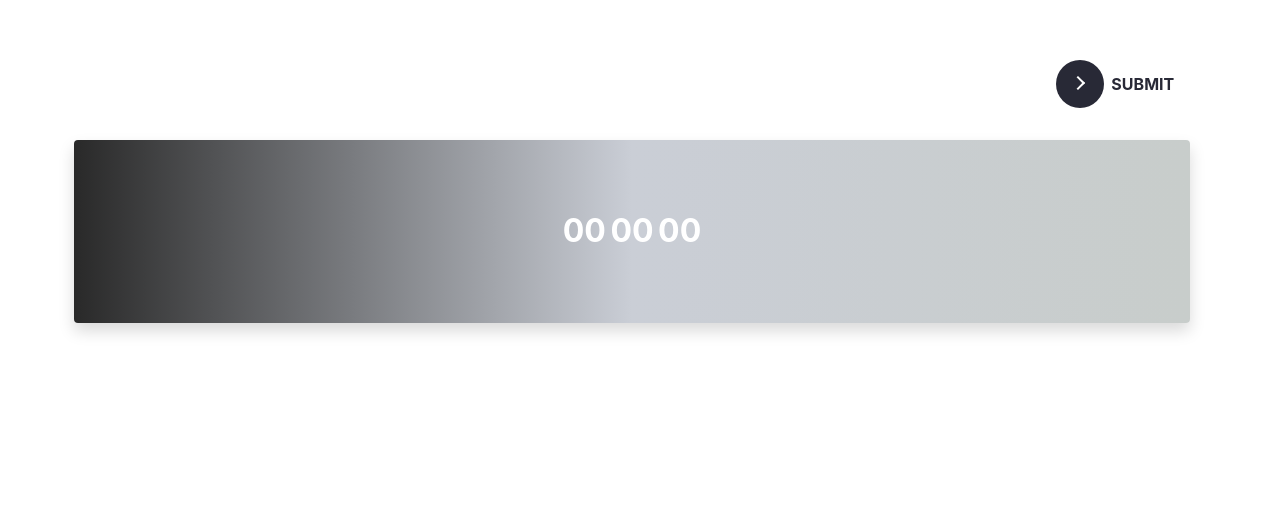
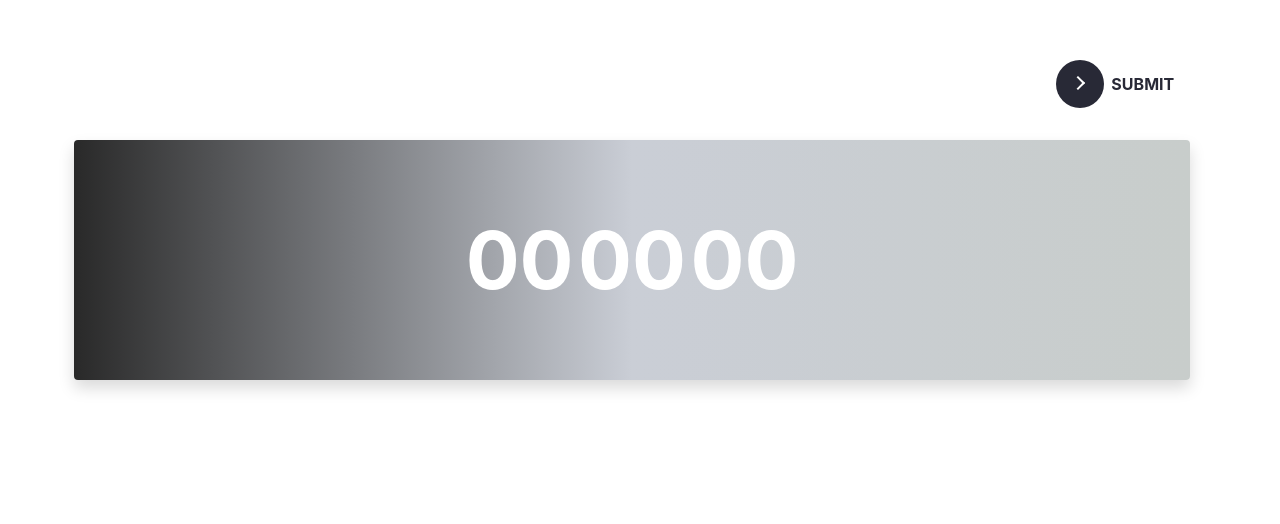
Before and after one commit to Findcoding/gdsc_iiitd_bytes_decoder, a Django app: page /home in a window 1280 px wide. Shown: the part 347-871 px from the top of the page. Before the commit the page ends 681 px from the top, so only its background shows below. Run offline with Django 3.2, Linux system fonts and the light colour scheme; some libraries are stand-ins or nearby versions.

Commit message:
card size fixed.

```diff
--- a/static/css/home.css
+++ b/static/css/home.css
@@ -104,7 +104,9 @@
     background: linear-gradient(to right, #292929, #caced6, #c8cdcb);
 }
 
-
+.h22 {
+    font-size: 5rem !important;
+}
 
 /* dropdown */
 
--- a/templates/home.html
+++ b/templates/home.html
@@ -90,13 +90,12 @@
         <div class="py-5 inner">
             <div class="container py-5">
                     <div class="rounded bg-gradient-1 text-white shadow p-5 text-center mb-5">
-                        <p class="mb-0 font-weight-bold text-uppercase" id="date"></p>
+                        <p class="mb-0 font-weight-bold text-uppercase" id="date" style="font-size: 3rem;"></p>
                         <div id="clockc" class="countdown py-4">
-                            <span class="h2 font-weight-bold" id="hour">00</span>
-                            <span class="h2 font-weight-bold" id="min">00</span>
-                            <span class="h2 font-weight-bold" id="sec">00</span>
-                            <span class="h2 font-weight-bold" id="zone"></span>
-
+                            <span class="h2 font-weight-bold h22" id="hour">00</span>
+                            <span class="h2 font-weight-bold h22" id="min">00</span>
+                            <span class="h2 font-weight-bold h22" id="sec">00</span>
+                            <span class="h2 font-weight-bold h22" id="zone"></span>
                         </div>
                     </div>
             </div>
```
